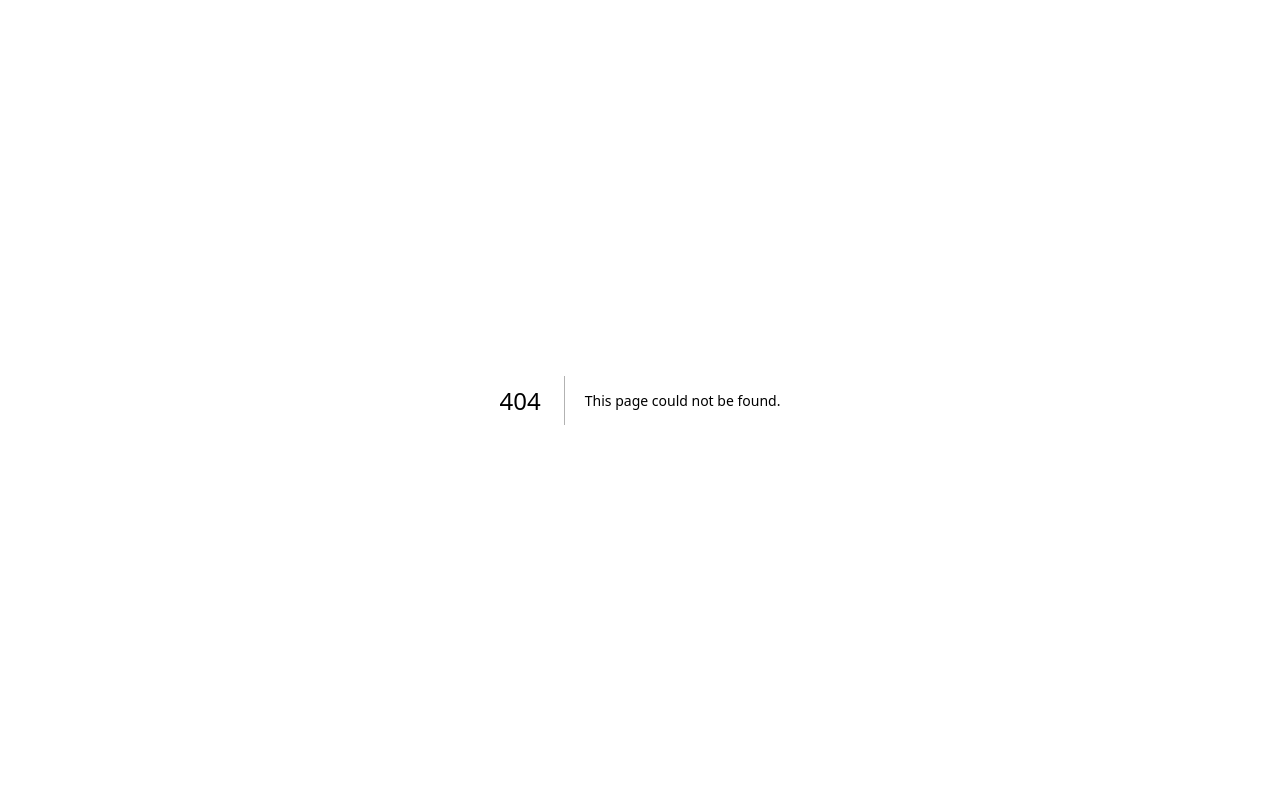
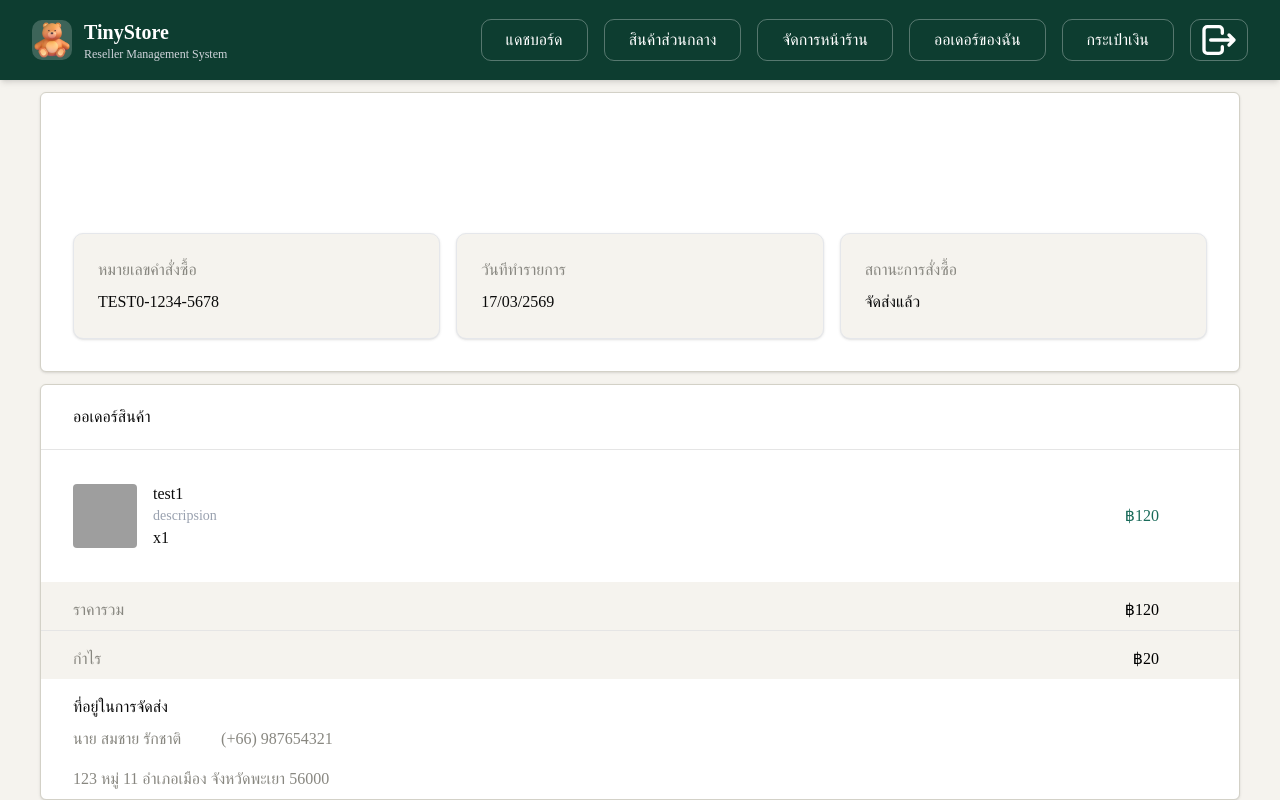
Before and after one commit to Dreamdevfull/Bootcamp, a Next.js app in the folder frontend/reseller_management_system/: page /resellers/orders/track_orders/1 in a window 1280 px wide. Before the commit this address had no page. Built offline with nearby package versions, Linux system fonts and the light colour scheme; no server answers; grey boxes are pictures that could not be loaded.

Commit message:
create track_orders

```diff
--- /dev/null
+++ b/frontend/reseller_management_system/src/app/resellers/orders/track_orders/[id]/page.tsx
@@ -0,0 +1,58 @@
+"use client"
+import React from 'react'
+import HeaderReseller from '@/app/components/layout/headerReseller'
+
+const track = () => {
+  return (
+    <div className="min-h-screen bg-[#F5F3EE]">
+      <HeaderReseller />
+      <section className='min-h-70 bg-white rounded-sm p-8 mt-3 mx-10 shadow-sm border border-[#d3d1c7] relative flex flex-col'>
+
+        <div className="flex gap-4 w-full mt-auto min-h-20">
+          <div className="flex-1 bg-[#f5f3ee] p-6 rounded-lg shadow-sm border border-gray-200">
+            <div className='text-[#888780] mb-2'>หมายเลขคำสั่งซื้อ</div>
+            <h1>TEST0-1234-5678</h1>
+          </div>
+          <div className="flex-1 bg-[#f5f3ee] p-6 rounded-lg shadow-sm border border-gray-200">
+            <div className='text-[#888780] mb-2'>วันทีทำรายการ</div>
+            <h1>17/03/2569</h1>
+          </div>
+          <div className="flex-1 bg-[#f5f3ee] p-6 rounded-lg shadow-sm border border-gray-200">
+            <div className='text-[#888780] mb-2'>สถานะการสั่งซื้อ</div>
+            <h1>จัดส่งแล้ว</h1>
+          </div>
+        </div>
+      </section>
+      <section className='min-h-80 bg-white rounded-sm mt-3 mx-10 shadow-sm border border-[#d3d1c7]'>
+        <div className='border-b pl-8 py-5'>ออเดอร์สินค้า</div>
+        <div className="flex items-center gap-4 p-8">
+          <img src="..." className="w-16 h-16 rounded" />
+          <div>
+            <p>test1</p>
+            <p className="text-gray-400 text-sm">descripsion</p>
+            <p>x1</p>
+          </div>
+          <p className="ml-auto pr-12 text-[#1a6b5a]">฿120</p>
+        </div>
+        <div className='bg-[#F5F3EE]'>
+          <div className="text-[#888780] pl-8 pt-4 pb-2 border-b flex justify-between">
+          <p>ราคารวม</p>
+          <p className='text-black pr-20'>฿120</p>
+          </div>
+          <div className="text-[#888780] pl-8 pt-4 pb-2 flex justify-between">
+          <p>กำไร</p>
+          <p className='text-black pr-20'>฿20</p>
+          </div>
+        </div>
+        <div className='pl-8 pt-4'>ที่อยู่ในการจัดส่ง</div>
+        <div className="flex gap-10 px-8 py-2 text-[#888780]">
+          <p>นาย สมชาย รักชาติ</p>
+          <p>(+66) 987654321</p>
+        </div>
+        <div className='px-8 py-2 text-[#888780]'>123 หมู่ 11 อำเภอเมือง จังหวัดพะเยา 56000</div>
+      </section>
+    </div>
+  )
+}
+
+export default track
```
Also changed, not shown: frontend/reseller_management_system/src/app/resellers/orders/track_orders/t.txt (added).
